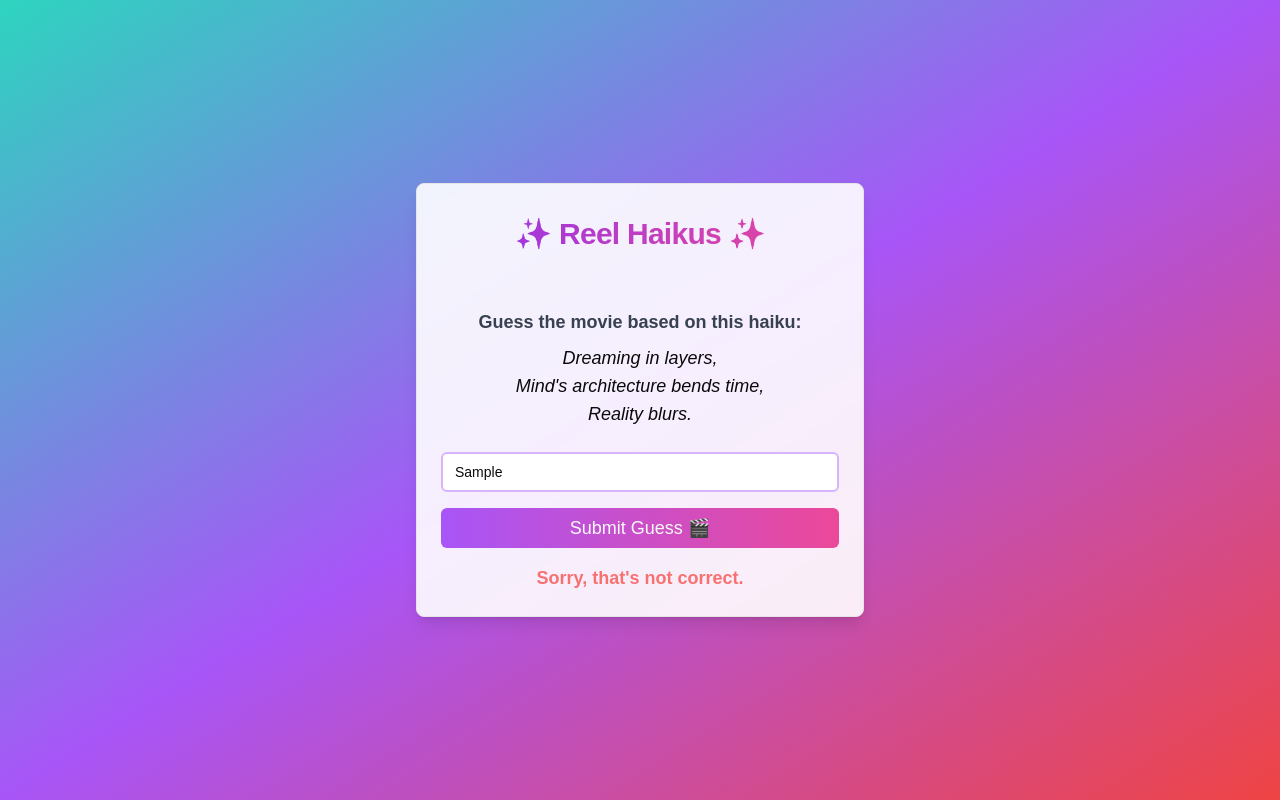
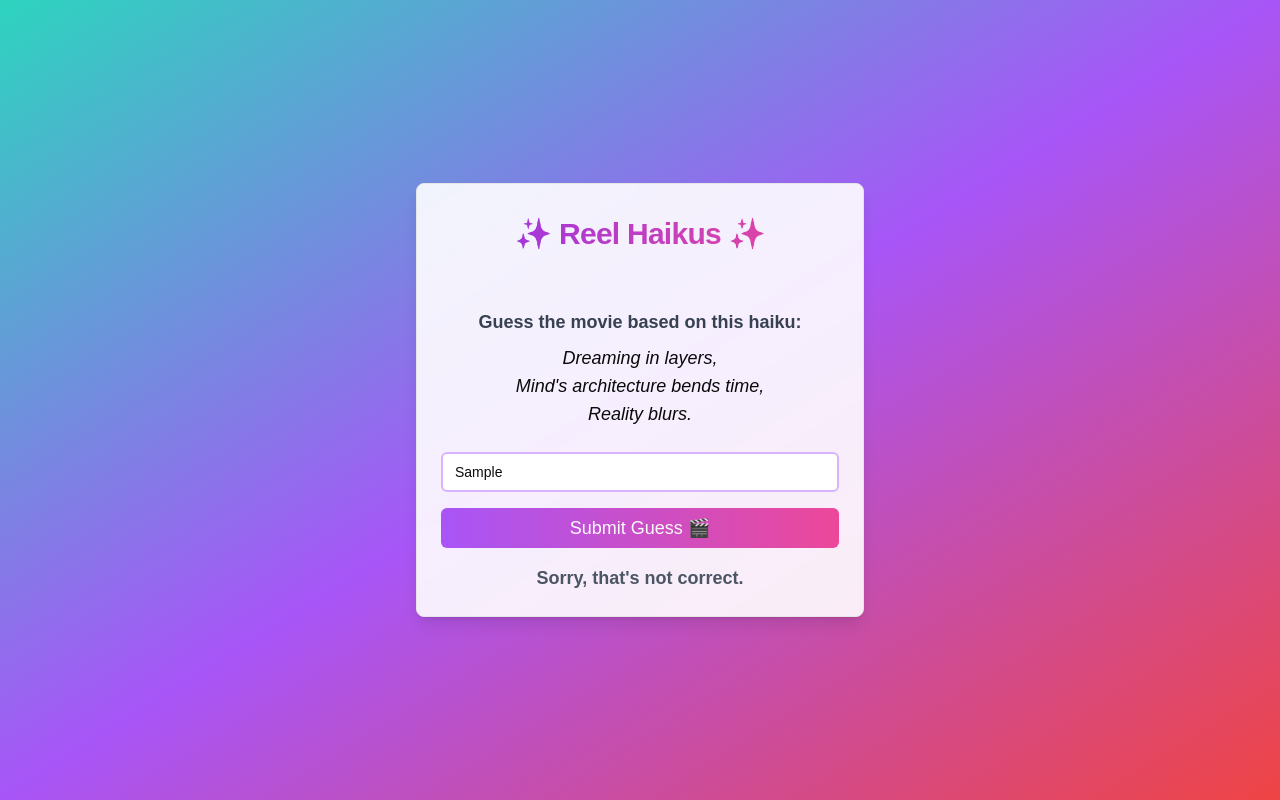
Before and after one commit to omniphx/CineKoo, a Next.js app: page / in a window 1280 px wide. Both pictures are taken after typing "Sample" into the empty fields and a click on the button "Submit Guess 🎬". Built offline with nearby package versions, Linux system fonts and the light colour scheme.

Commit message:
No conditional colors

```diff
--- a/components/movie-haiku-guess.tsx
+++ b/components/movie-haiku-guess.tsx
@@ -80,9 +80,7 @@ export function MovieHaikuGuess() {
             <motion.div
               initial={{ opacity: 0, y: 20 }}
               animate={{ opacity: 1, y: 0 }}
-              className={`mt-3 sm:mt-4 text-center text-base sm:text-lg font-semibold ${
-                result.startsWith("Correct") ? "text-green-600" : "text-red-400"
-              }`}
+              className={`mt-3 sm:mt-4 text-center text-base sm:text-lg font-semibold text-gray-600`}
             >
               {result}
             </motion.div>
```
